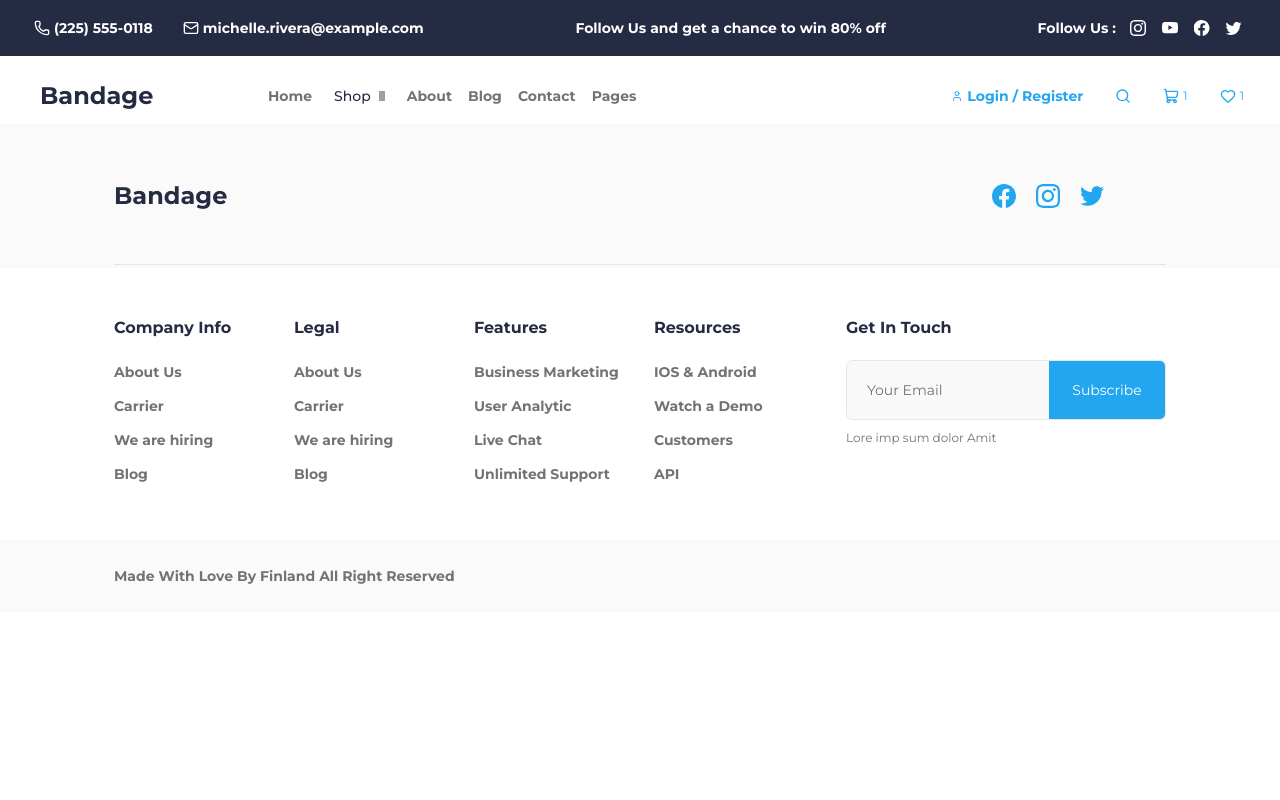
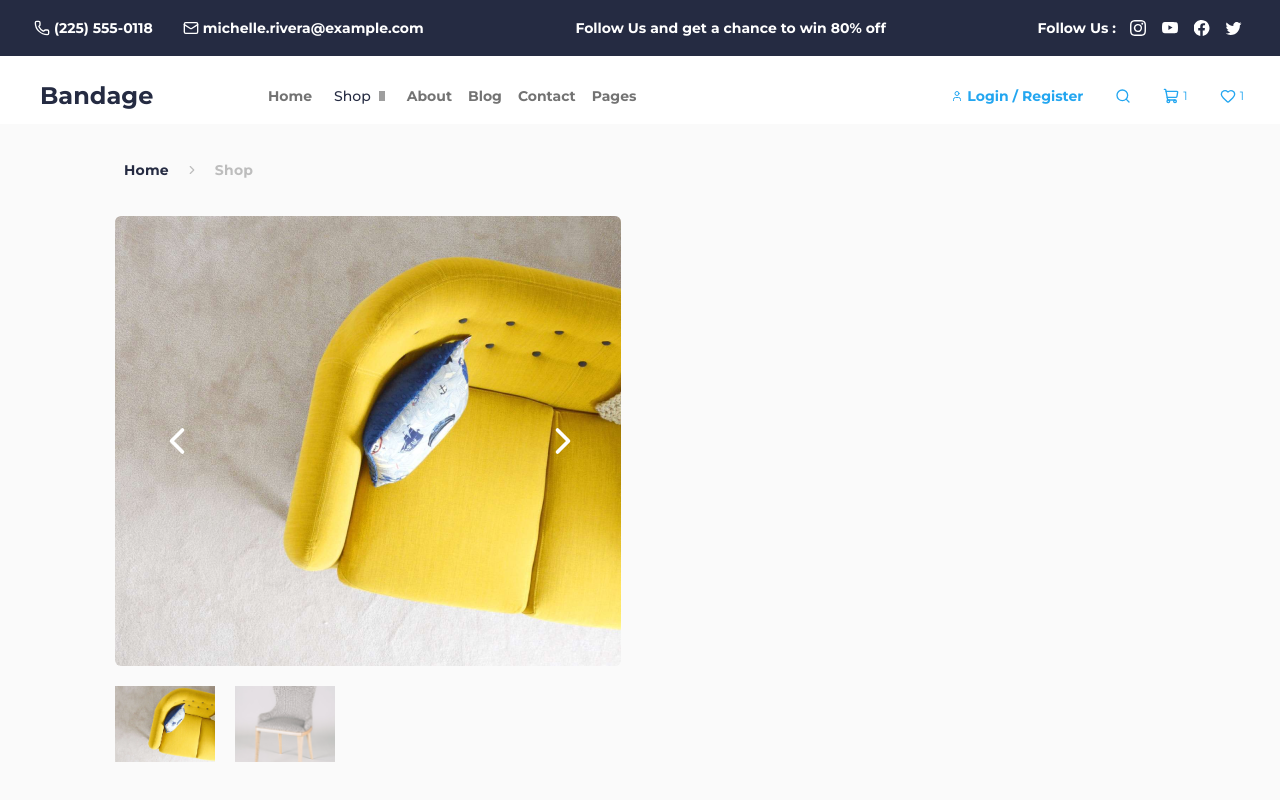
Before and after one commit to Dogukan3648/e-commerce-project, a React (Vite) app: page /product/1 in a window 1280 px wide. Shown: the top 800 px of the page. Built offline with nearby package versions, Linux system fonts and the light colour scheme; grey boxes are pictures that could not be loaded.

Commit message:
feat: add product detail breadcrumb and gallery

```diff
--- /dev/null
+++ b/src/components/product-detail/ProductDetailBreadcrumb.jsx
@@ -0,0 +1,27 @@
+import { ChevronRight } from "lucide-react";
+import { Link } from "react-router-dom";
+
+const ProductDetailBreadcrumb = () => {
+  return (
+    <section className="bg-light-gray py-6">
+      <div className="mx-auto flex w-full justify-center lg:w-258 lg:justify-start">
+        <nav
+          aria-label="Breadcrumb"
+          className="flex items-center gap-4 py-2.5 text-sm font-bold leading-6 tracking-[0.2px]"
+        >
+          <Link to="/" className="text-dark">
+            Home
+          </Link>
+
+          <ChevronRight size={14} className="text-soft-gray" />
+
+          <Link to="/shop" className="text-muted lg:text-soft-gray">
+            Shop
+          </Link>
+        </nav>
+      </div>
+    </section>
+  );
+};
+
+export default ProductDetailBreadcrumb;
--- /dev/null
+++ b/src/components/product-detail/ProductDetailSection.jsx
@@ -0,0 +1,13 @@
+import ProductGallery from "./ProductGallery";
+
+const ProductDetailSection = () => {
+  return (
+    <section className="bg-light-gray">
+      <div className="mx-auto flex w-87 flex-col py-12 lg:w-[1050px] lg:flex-row lg:pb-12 lg:pt-0">
+        <ProductGallery />
+      </div>
+    </section>
+  );
+};
+
+export default ProductDetailSection;
--- /dev/null
+++ b/src/components/product-detail/ProductGallery.jsx
@@ -0,0 +1,76 @@
+import { ChevronLeft, ChevronRight } from "lucide-react";
+import { useState } from "react";
+import { productGallery } from "../../data/product-detail/productGallery";
+
+const ProductGallery = () => {
+  const [activeIndex, setActiveIndex] = useState(0);
+
+  const handlePrevious = () => {
+    setActiveIndex((currentIndex) =>
+      currentIndex === 0
+        ? productGallery.thumbnails.length - 1
+        : currentIndex - 1,
+    );
+  };
+
+  const handleNext = () => {
+    setActiveIndex((currentIndex) =>
+      currentIndex === productGallery.thumbnails.length - 1
+        ? 0
+        : currentIndex + 1,
+    );
+  };
+
+  const activeImage =
+    activeIndex === 0
+      ? productGallery.mainImage
+      : productGallery.thumbnails[activeIndex].image;
+
+  return (
+    <div className="flex w-87 flex-col lg:w-126.5">
+      <div className="relative h-69 w-full overflow-hidden rounded-md lg:h-112.5">
+        <img
+          src={activeImage}
+          alt="Product"
+          className="h-full w-full object-cover"
+        />
+
+        <button
+          type="button"
+          onClick={handlePrevious}
+          className="absolute top-1/2 left-10 -translate-y-1/2 text-white"
+        >
+          <ChevronLeft size={44} />
+        </button>
+
+        <button
+          type="button"
+          onClick={handleNext}
+          className="absolute top-1/2 right-9 -translate-y-1/2 text-white"
+        >
+          <ChevronRight size={44} />
+        </button>
+      </div>
+      <div className="mt-10 flex gap-5 lg:mt-5">
+        {productGallery.thumbnails.map((thumbnail, index) => (
+          <button
+            key={thumbnail.id}
+            type="button"
+            onClick={() => setActiveIndex(index)}
+            className={`h-19 w-25 overflow-hidden ${
+              activeIndex === index ? "opacity-100" : "opacity-50"
+            }`}
+          >
+            <img
+              src={thumbnail.image}
+              alt=""
+              className="h-full w-full object-cover"
+            />
+          </button>
+        ))}
+      </div>
+    </div>
+  );
+};
+
+export default ProductGallery;
--- a/src/components/shop/ShopProductCard.jsx
+++ b/src/components/shop/ShopProductCard.jsx
@@ -1,6 +1,11 @@
-const ShopProductCard = ({ image }) => {
+import { Link } from "react-router-dom";
+
+const ShopProductCard = ({ id, image }) => {
   return (
-    <article className="flex w-87 flex-col overflow-hidden bg-white lg:w-60">
+    <Link
+      to={`/product/${id}`}
+      className="flex w-87 flex-col overflow-hidden bg-white lg:w-60"
+    >
       <img src={image} alt="" className="h-107 w-full object-cover lg:h-75" />
 
       <div className="flex h-47 flex-col items-center gap-2.5 px-6 pt-6 pb-9">
@@ -24,7 +29,7 @@ const ShopProductCard = ({ image }) => {
           <span className="size-4 rounded-full bg-dark" />
         </div>
       </div>
-    </article>
+    </Link>
   );
 };
 
--- a/src/components/shop/ShopProductsSection.jsx
+++ b/src/components/shop/ShopProductsSection.jsx
@@ -18,13 +18,18 @@ const ShopProductsSection = () => {
             <ShopProductCard
               key={`${product.id}-${index}`}
               image={product.image}
+              id={product.id}
             />
           ))}
         </div>
 
         <div className="hidden w-[1050px] flex-wrap gap-x-[30px] gap-y-12 lg:flex">
           {shopProducts.map((product) => (
-            <ShopProductCard key={product.id} image={product.image} />
+            <ShopProductCard
+              key={product.id}
+              image={product.image}
+              id={product.id}
+            />
           ))}
         </div>
 
--- /dev/null
+++ b/src/data/product-detail/productGallery.js
@@ -0,0 +1,16 @@
+import productDetail1 from "../../assets/images/product-detail/product-detail-1.png";
+import productDetail2 from "../../assets/images/product-detail/product-detail-2.png";
+
+export const productGallery = {
+  mainImage: productDetail1,
+  thumbnails: [
+    {
+      id: 1,
+      image: productDetail1,
+    },
+    {
+      id: 2,
+      image: productDetail2,
+    },
+  ],
+};
--- a/src/layout/PageContent.jsx
+++ b/src/layout/PageContent.jsx
@@ -1,5 +1,6 @@
 import { Route, Switch } from "react-router-dom";
 import HomePage from "../pages/HomePage";
+import ProductDetailPage from "../pages/ProductDetailPage";
 import ShopPage from "../pages/ShopPage";
 
 const PageContent = () => {
@@ -7,6 +8,7 @@ const PageContent = () => {
     <Switch>
       <Route exact path="/" component={HomePage} />
       <Route path="/shop" component={ShopPage} />
+      <Route path="/product/:id" component={ProductDetailPage} />
     </Switch>
   );
 };
--- /dev/null
+++ b/src/pages/ProductDetailPage.jsx
@@ -0,0 +1,13 @@
+import ProductDetailBreadcrumb from "../components/product-detail/ProductDetailBreadcrumb";
+import ProductDetailSection from "../components/product-detail/ProductDetailSection";
+
+const ProductDetailPage = () => {
+  return (
+    <>
+      <ProductDetailBreadcrumb />
+      <ProductDetailSection />
+    </>
+  );
+};
+
+export default ProductDetailPage;
```
Also changed, not shown: src/assets/images/product-detail/product-detail-1.png (added), src/assets/images/product-detail/product-detail-2.png (added).
